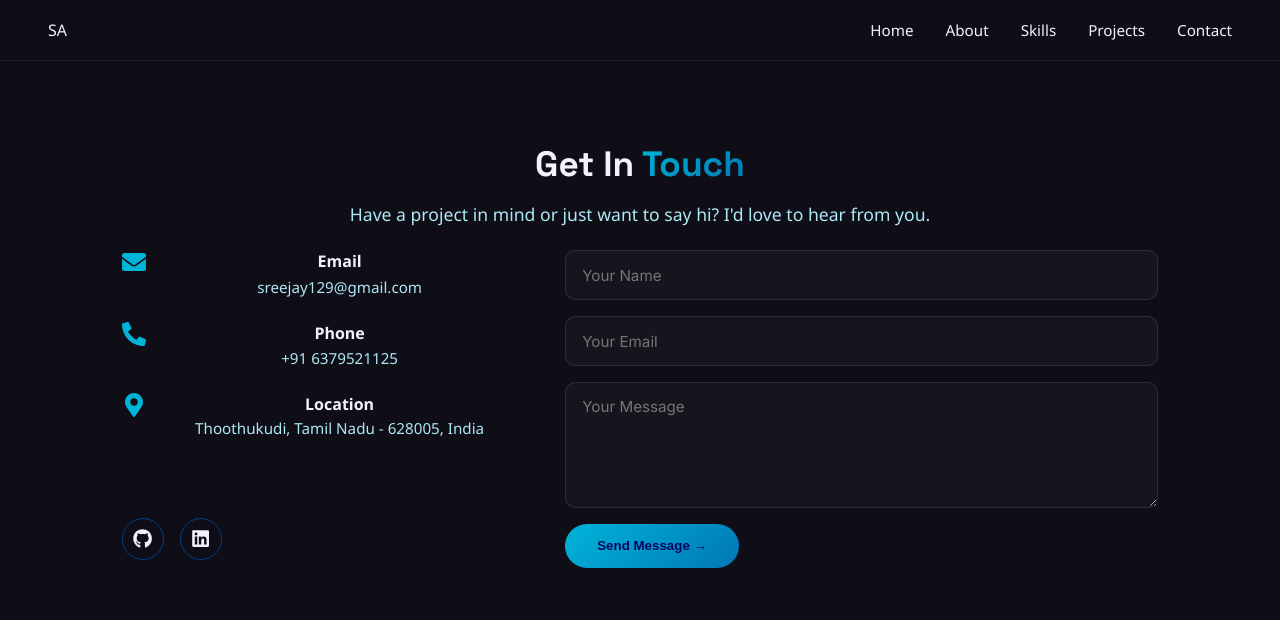
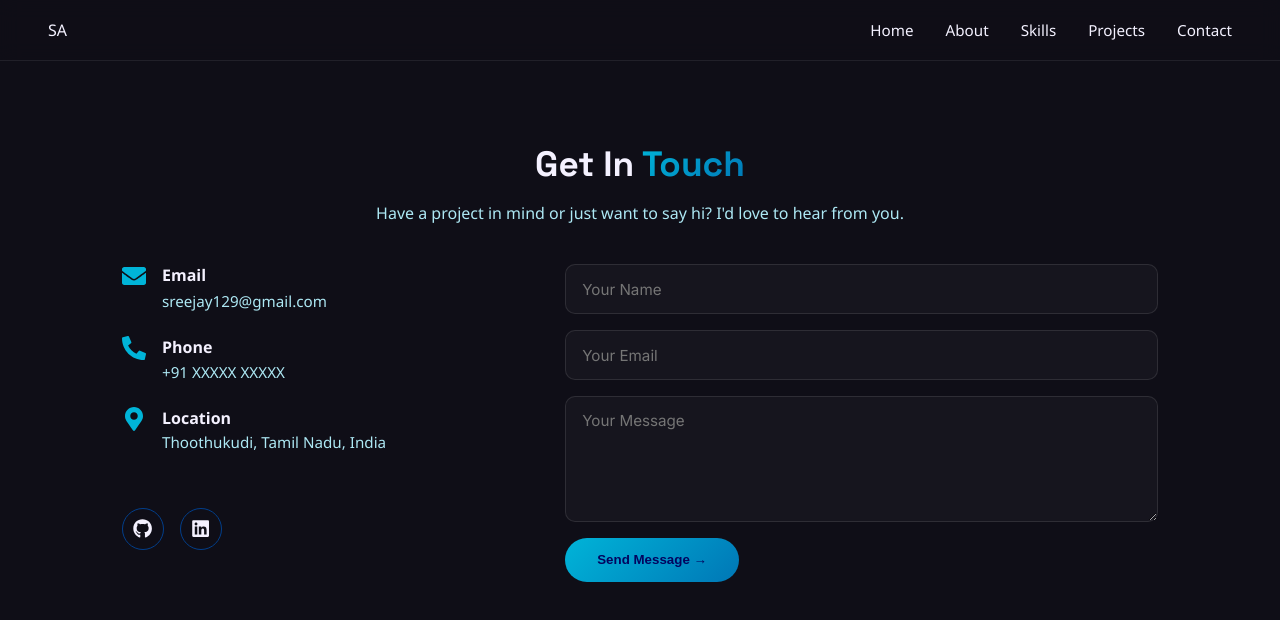
Before and after one commit to Sreejay23/My-portfolio, a React (Vite) app: page /contact in a window 1280 px wide. Shown: the top 620 px of the page. Built offline with nearby package versions, Linux system fonts and the light colour scheme.

Commit message:
Refactor Contact component structure and details
Updated contact section layout and information.

```diff
--- a/src/components/Contact.jsx
+++ b/src/components/Contact.jsx
@@ -1,13 +1,14 @@
 import React from 'react'
-import { FaGithub, FaLinkedin, FaInstagram, FaTwitter, FaEnvelope, FaMapMarkerAlt, FaPhoneAlt } from 'react-icons/fa'
+import { FaGithub, FaLinkedin, FaEnvelope, FaMapMarkerAlt, FaPhoneAlt } from 'react-icons/fa'
 
 function Contact() {
   return (
-    <section id="contact" className="contact">
-      <h2>Get In <span className="gradient-text">Touch</span></h2>
-      <p className="contact-subtitle">
-        Have a project in mind or just want to say hi? I'd love to hear from you.
-      </p>
+    <section className="contact-page">
+      <div className="about-header">
+        <h2>Get In <span className="gradient-text">Touch</span></h2>
+        <div className="about-underline"></div>
+      </div>
+      <p className="contact-subtitle">Have a project in mind or just want to say hi? I'd love to hear from you.</p>
 
       <div className="contact-content">
         <div className="contact-info">
@@ -18,26 +19,23 @@ function Contact() {
               <a href="mailto:sreejay129@gmail.com">sreejay129@gmail.com</a>
             </div>
           </div>
-
           <div className="info-item">
             <FaPhoneAlt className="info-icon" />
             <div>
               <h4>Phone</h4>
-              <a href="tel:+91XXXXXXXXXX">+91 6379521125</a>
+              <a href="tel:+91XXXXXXXXXX">+91 XXXXX XXXXX</a>
             </div>
           </div>
-
           <div className="info-item">
             <FaMapMarkerAlt className="info-icon" />
             <div>
               <h4>Location</h4>
-              <p>Thoothukudi, Tamil Nadu - 628005, India</p>
+              <p>Thoothukudi, Tamil Nadu, India</p>
             </div>
           </div>
-
           <div className="social-icons">
             <a href="https://github.com/Sreejay23" target="_blank" rel="noreferrer"><FaGithub /></a>
-            <a href="https://linkedin.com/in/sreejay129" target="_blank" rel="noreferrer"><FaLinkedin /></a>
+            <a href="https://linkedin.com/in/sreejay-a" target="_blank" rel="noreferrer"><FaLinkedin /></a>
           </div>
         </div>
 
```
